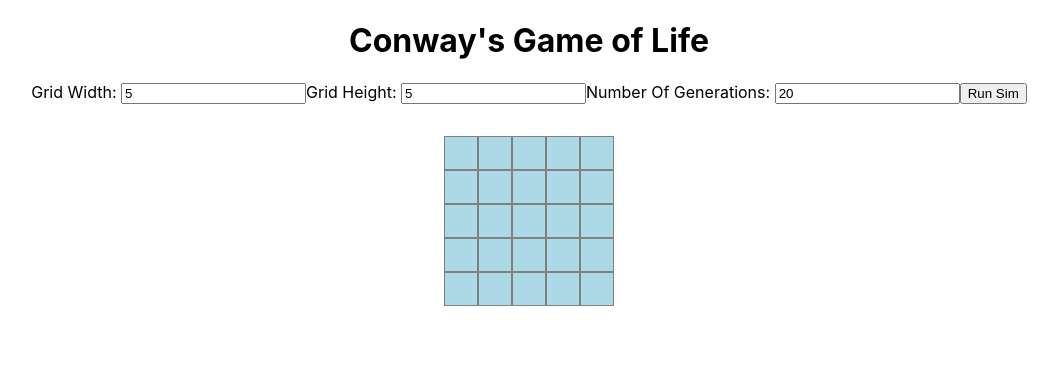
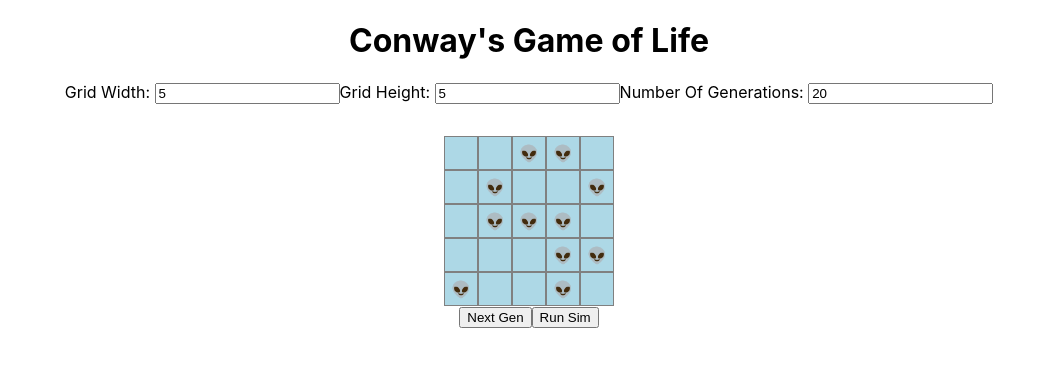
Before and after one commit to andrewgjh/game_of_life, a React (Create React App) app: page / in a window 1280 px wide. Shown: the top 366 px of the page, without its empty margins (111-1169 px from the left). Built offline with nearby package versions, Linux system fonts and the light colour scheme.

Commit message:
Able to run simulation

```diff
--- a/src/App.js
+++ b/src/App.js
@@ -10,6 +10,7 @@ function App() {
   };
   const [width, setWidth] = useState(5);
   const [height, setHeight] = useState(5);
+  const [generations, setGenerations] = useState(20);
 
   return (
     <div className="App">
@@ -20,8 +21,10 @@ function App() {
         height={height}
         setWidth={setWidth}
         setHeight={setHeight}
+        generations={generations}
+        setGenerations={setGenerations}
       />
-      <LifeGrid width={width} height={height} />
+      <LifeGrid width={width} height={height} generations={generations} />
     </div>
   );
 }
--- a/src/components/LifeGrid/index.js
+++ b/src/components/LifeGrid/index.js
@@ -1,18 +1,51 @@
 import "./life_grid.css";
 import gameFunctions from "../../gameOfLife";
+import { useEffect, useState } from "react";
 
-const LifeGrid = ({ width, height }) => {
-  const { createGrid } = gameFunctions;
-  const newGrid = createGrid(height, width);
+const LifeGrid = ({ width, height, generations }) => {
+  const { createGrid, populateGrid, randomlifeMap, nextGen, sleep } =
+    gameFunctions;
+
+  let [gameGrid, setGameGrid] = useState(
+    populateGrid(createGrid(height, width), randomlifeMap(height * width))
+  );
+
+  const runNextGen = () => {
+    setGameGrid(prevGrid => nextGen(prevGrid));
+  };
+
+  const runSim = async numGens => {
+    for (let index = 0; index < numGens; index++) {
+      runNextGen();
+      await sleep(100);
+    }
+  };
+
+  useEffect(() => {
+    setGameGrid(
+      populateGrid(createGrid(height, width), randomlifeMap(height * width))
+    );
+  }, [height, width]);
+
   return (
     <div className="grid-container">
-      {newGrid.map((row, idx) => (
+      {gameGrid.map((row, idx) => (
         <div key={`row-${idx}`} className="row-container">
-          {row.map((column, index) => (
-            <div className="gol-cell" key={`column-${index}`}></div>
+          {row.map((cellLife, index) => (
+            <div className="gol-cell" key={`column-${index}`}>
+              <span className="cell-life">{cellLife ? "👽" : ""}</span>
+            </div>
           ))}
         </div>
       ))}
+      <button onClick={runNextGen}>Next Gen</button>
+      <button
+        onClick={() => {
+          runSim(generations);
+        }}
+      >
+        Run Sim
+      </button>
     </div>
   );
 };
--- a/src/components/LifeGrid/life_grid.css
+++ b/src/components/LifeGrid/life_grid.css
@@ -2,6 +2,7 @@
 
 .grid-container {
   margin: 2em;
+  overflow: scroll;
 }
 .row-container{
   display:flex;
@@ -10,9 +11,16 @@
 
 .gol-cell{
   display: inline;
-  border: 1px solid grey;
   width: 2em;
   height: 2em;
   background-color: lightblue;
+  border: 1px solid grey;
+}
 
+.cell-life{
+  display: flex;
+  justify-content: center;
+  align-items: center;
+  width: 2em;
+  height:2em;
 }
--- a/src/components/VariablesForm/index.js
+++ b/src/components/VariablesForm/index.js
@@ -1,10 +1,15 @@
 import { useState } from "react";
 
-const VariablesForm = ({ runSim, width, height, setHeight, setWidth }) => {
-  const [generations, setGenerations] = useState(20);
-
+const VariablesForm = ({
+  width,
+  height,
+  setHeight,
+  setWidth,
+  generations,
+  setGenerations,
+}) => {
   return (
-    <form onSubmit={runSim}>
+    <form>
       <label>
         Grid Width:{" "}
         <input
@@ -38,8 +43,6 @@ const VariablesForm = ({ runSim, width, height, setHeight, setWidth }) => {
           }}
         ></input>
       </label>
-
-      <button type="submit">Run Sim</button>
     </form>
   );
 };
--- a/src/gameOfLife.js
+++ b/src/gameOfLife.js
@@ -1,4 +1,4 @@
-function createGrid(x, y) {
+function createGrid(x = 5, y = 5) {
   const grid = [];
   for (let idx = 0; idx < x; idx++) {
     grid.push([]);
@@ -12,17 +12,17 @@ function createGrid(x, y) {
 }
 
 function populateGrid(grid, gridString) {
-  const newGrid = createGrid(grid.length, grid[0].length);
+  const populatedGrid = createGrid(grid.length, grid[0].length);
 
   for (let index = 0; index < gridString.length; index++) {
     const element = gridString[index];
     const x = Math.floor(index / grid[0].length);
     const y = Math.floor(index % grid[0].length);
     if (element === "*") {
-      newGrid[x][y] = 1;
+      populatedGrid[x][y] = 1;
     }
   }
-  return newGrid;
+  return populatedGrid;
 }
 
 function countNeighbours(i, j, arr) {
@@ -74,6 +74,7 @@ function randomlifeMap(squares) {
   }
   return mapString;
 }
+
 function sleep(ms) {
   return new Promise(resolve => setTimeout(resolve, ms));
 }
@@ -93,19 +94,24 @@ async function gameOfLife(x, y, loopTimes) {
   let counter = 0;
   const grid = createGrid(x, y);
   const gridState = randomlifeMap(x * y);
-  console.log(gridState);
   let startGrid = populateGrid(grid, gridState);
 
-  draw(startGrid);
+  // draw(startGrid);
   while (counter < loopTimes) {
-    console.clear();
+    // console.clear();
     startGrid = nextGen(startGrid);
-    draw(startGrid);
+    // draw(startGrid);
     await sleep(100);
     counter++;
   }
 }
 
-const gameFunctions = { createGrid };
+const gameFunctions = {
+  createGrid,
+  populateGrid,
+  randomlifeMap,
+  sleep,
+  nextGen,
+};
 
 export default gameFunctions;
```
